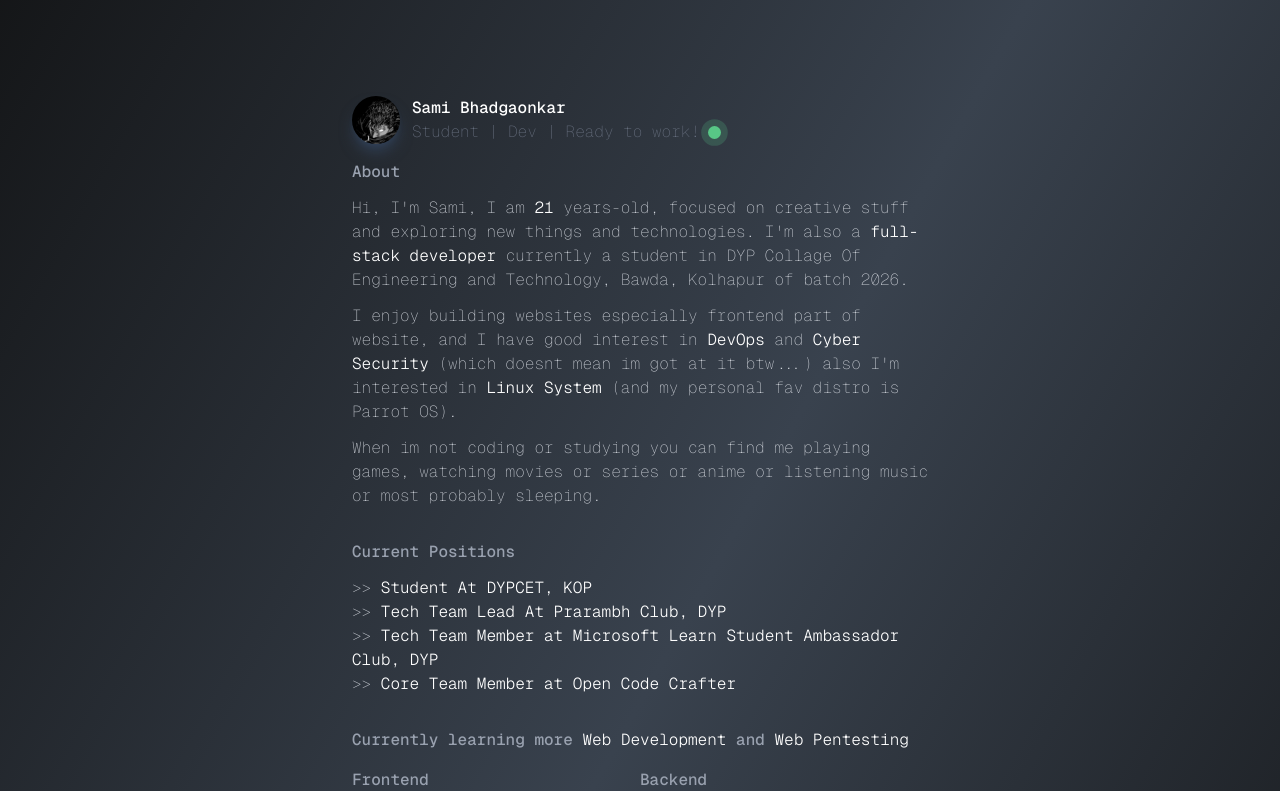
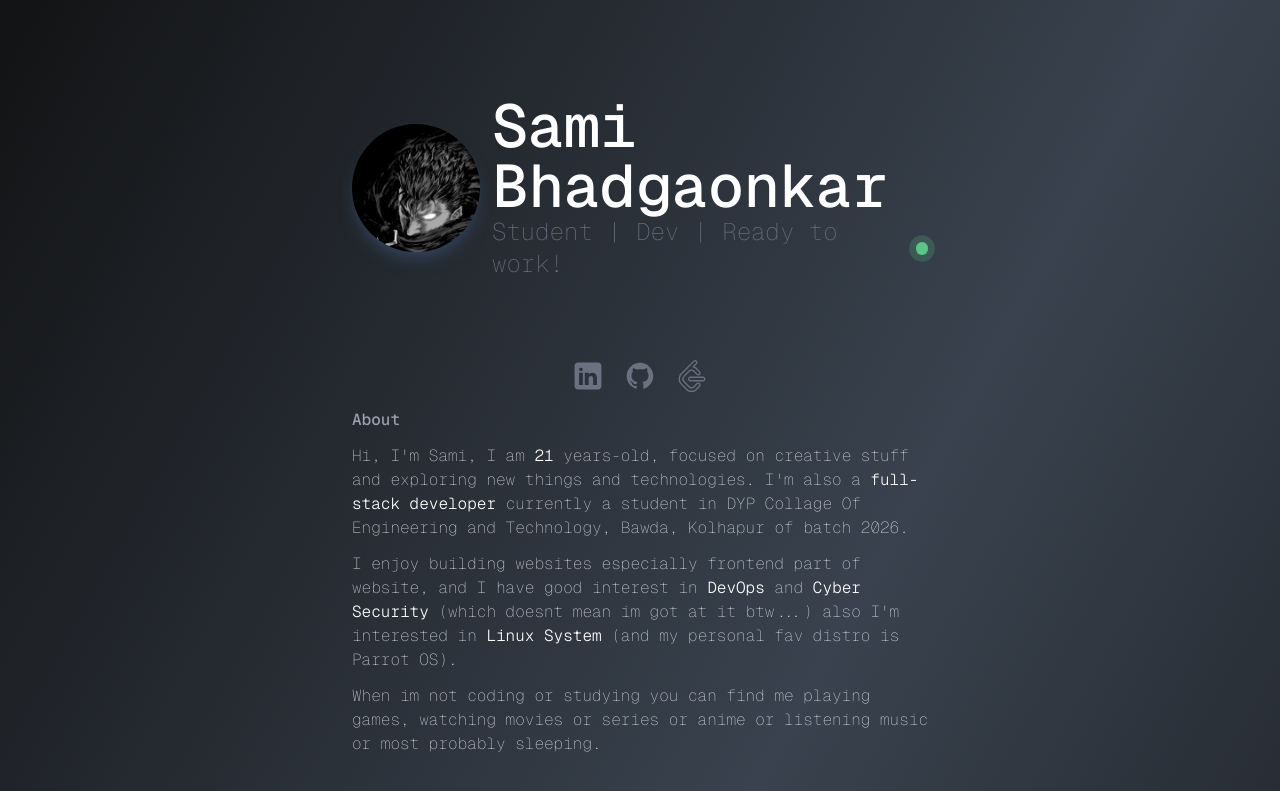
Before and after one commit to Sami3160/portfolio, a React (Vite) app: page / in a window 1280 px wide. Shown: the top 791 px of the page. Built offline with nearby package versions, Linux system fonts and the light colour scheme.

Commit message:
minor changes

```diff
--- a/src/App.jsx
+++ b/src/App.jsx
@@ -4,6 +4,7 @@ import './assets/style.css'
 import * as motion from "motion/react-client";
 import { AnimatePresence } from "motion/react";
 import profile from "./assets/images/logo.png";
+import Socials from "./components/Socials";
 const About = React.lazy(() => import("./components/About"));
 function App() {
   const [showMore, setShowMore] = useState(false);
@@ -15,12 +16,12 @@ function App() {
             src={profile}
             alt=""
             srcset=""
-            className="h-12 w-12 shadow-slate-700 shadow-lg rounded-full"
+            className="h-32 w-32 shadow-slate-700 shadow-lg rounded-full"
           />
           <div className="">
-            <div className="name flex">Sami Bhadgaonkar</div>
+            <div className="name flex text-6xl">Sami Bhadgaonkar</div>
             <div
-              className="name text-gray-500 flex items-center gap-2"
+              className="name text-gray-500 text-2xl flex items-center gap-2"
               style={{ fontFamily: "Geist Thin" }}
             >
               Student | Dev | Ready to work!
@@ -28,6 +29,8 @@ function App() {
             </div>
           </div>
         </div>
+        <Socials />
+
         <About />
         <div className="about flex flex-col mt-4 gap-3">
           <div className="tech grid grid-cols-1 md:grid-cols-2 gap-y-3">
--- /dev/null
+++ b/src/components/Socials.jsx
@@ -0,0 +1,100 @@
+import { link } from "motion/react-m";
+import React, { useEffect } from "react";
+import { useState } from "react";
+export default function Socials() {
+    const [githubDialog, setGithubDialog] = useState(false);
+    const [leetcodeDialog, setLeetcodeDialog] = useState(false);
+    const [linkedinDialog, setLinkedinDialog] = useState(false);
+    const [hoveredPlatform, setHoveredPlatform]=useState(false);
+
+    useEffect(()=>{
+
+    },[githubDialog, leetcodeDialog, linkedinDialog])
+    function dialogProcess(platform){
+
+    }
+  return (
+    <div className="relative">
+
+        <PlatformDialog platform={hoveredPlatform}/>
+      <ul className="flex justify-center mt-20 space-x-5">
+        <li onMouseEnter={()=>setHoveredPlatform("linkedin")} onMouseLeave={()=>setHoveredPlatform("")}>
+          <a
+
+            href="https://www.github.com/sami3160"
+            target="_blank"
+            className="text-gray-500 hover:text-gray-900 cursor-pointer dark:hover:text-white dark:text-gray-400"
+          >
+            <svg
+              xmlns="http://www.w3.org/2000/svg"
+              x="0px"
+              y="0px"
+              className="w-8 h-8"
+              fill="currentColor"
+              viewBox="0 0 50 50"
+            >
+              <path d="M41,4H9C6.24,4,4,6.24,4,9v32c0,2.76,2.24,5,5,5h32c2.76,0,5-2.24,5-5V9C46,6.24,43.76,4,41,4z M17,20v19h-6V20H17z M11,14.47c0-1.4,1.2-2.47,3-2.47s2.93,1.07,3,2.47c0,1.4-1.12,2.53-3,2.53C12.2,17,11,15.87,11,14.47z M39,39h-6c0,0,0-9.26,0-10 c0-2-1-4-3.5-4.04h-0.08C27,24.96,26,27.02,26,29c0,0.91,0,10,0,10h-6V20h6v2.56c0,0,1.93-2.56,5.81-2.56 c3.97,0,7.19,2.73,7.19,8.26V39z"></path>
+            </svg>
+          </a>
+        </li>
+
+        <li onMouseEnter={()=>setHoveredPlatform("github")} onMouseLeave={()=>setHoveredPlatform("")}>
+          <a
+            href="https://www.github.com/sami3160"
+            target="_blank"
+            className="text-gray-500 hover:text-gray-900 cursor-pointer dark:hover:text-white dark:text-gray-400"
+          >
+            <svg
+              aria-hidden="true"
+              viewBox="0 0 24 24"
+              fill="currentColor"
+              className="w-8 h-8"
+            >
+              <path
+                clipRule="evenodd"
+                d="M12 2C6.477 2 2 6.484 2 12.017c0 4.425 2.865 8.18 6.839 9.504.5.092.682-.217.682-.483 0-.237-.008-.868-.013-1.703-2.782.605-3.369-1.343-3.369-1.343-.454-1.158-1.11-1.466-1.11-1.466-.908-.62.069-.608.069-.608 1.003.07 1.531 1.032 1.531 1.032.892 1.53 2.341 1.088 2.91.832.092-.647.35-1.088.636-1.338-2.22-.253-4.555-1.113-4.555-4.951 0-1.093.39-1.988 1.029-2.688-.103-.253-.446-1.272.098-2.65 0 0 .84-.27 2.75 1.026A9.564 9.564 0 0112 6.844c.85.004 1.705.115 2.504.337 1.909-1.296 2.747-1.027 2.747-1.027.546 1.379.202 2.398.1 2.651.64.7 1.028 1.595 1.028 2.688 0 3.848-2.339 4.695-4.566 4.943.359.309.678.92.678 1.855 0 1.338-.012 2.419-.012 2.747 0 .268.18.58.688.482A10.019 10.019 0 0022 12.017C22 6.484 17.522 2 12 2z"
+                fillRule="evenodd"
+              ></path>
+            </svg>
+          </a>
+        </li>
+        <li onMouseEnter={()=>setHoveredPlatform("leetcode")} onMouseLeave={()=>setHoveredPlatform("")}>
+          <a
+            href="https://www.github.com/sami3160"
+            target="_blank"
+            className="text-gray-500 hover:text-gray-900 cursor-pointer dark:hover:text-white dark:text-gray-400"
+          >
+            <svg
+              xmlns="http://www.w3.org/2000/svg"
+              viewBox="0 0 24 24"
+                fill="currentColor"
+              className="w-8 h-8"
+              id="leetcode"
+            >
+              <path d="M20.303 16.047h-9.561c-.936 0-1.697-.803-1.697-1.79s.762-1.79 1.697-1.79h9.561c.936 0 1.697.803 1.697 1.79s-.762 1.79-1.697 1.79zm-9.561-2.58c-.385 0-.697.354-.697.79s.312.79.697.79h9.561c.385 0 .697-.354.697-.79s-.312-.79-.697-.79h-9.561z"></path>
+              <path d="M11.618 24c-1.604 0-2.977-.533-3.97-1.541L3.55 18.278C2.551 17.262 2 15.819 2 14.215c0-1.578.551-3.008 1.552-4.025L13.071.509c.66-.67 1.829-.652 2.506.036.694.706.71 1.839.034 2.524l-1.762 1.816a5.25 5.25 0 0 1 1.739 1.159l2.463 2.53c.672.684.655 1.815-.039 2.521a1.79 1.79 0 0 1-1.284.545c-.464 0-.896-.181-1.219-.509l-2.536-2.492c-.321-.327-.779-.49-1.367-.49-.606 0-1.069.157-1.375.469l-4.067 4.194c-.342.349-.521.831-.521 1.4 0 .577.189 1.101.519 1.436l4.083 4.182c.315.321.774.484 1.362.484s1.045-.163 1.36-.484l2.549-2.505a1.687 1.687 0 0 1 1.209-.503h.002c.483 0 .939.194 1.286.546.693.705.71 1.837.036 2.522l-2.457 2.525C14.586 23.438 13.176 24 11.618 24zM14.29 1a.703.703 0 0 0-.507.21l-9.519 9.681C3.449 11.72 3 12.9 3 14.215c0 1.341.449 2.535 1.265 3.363l.001.001 4.097 4.18C9.162 22.57 10.288 23 11.618 23c1.288 0 2.444-.455 3.258-1.282l2.457-2.525c.295-.301.279-.804-.034-1.122a.801.801 0 0 0-.573-.247h-.001a.703.703 0 0 0-.502.209l-2.549 2.505c-.497.507-1.214.778-2.068.778s-1.572-.271-2.076-.784L5.446 16.35c-.519-.527-.805-1.286-.805-2.136 0-.824.286-1.57.806-2.099l4.067-4.194c.503-.512 1.206-.771 2.091-.771.854 0 1.571.271 2.074.783l2.536 2.492a.705.705 0 0 0 .512.216.798.798 0 0 0 .571-.246c.313-.319.33-.822.037-1.121l-2.461-2.528a4.238 4.238 0 0 0-2.028-1.137c-.175-.041-.331-.176-.382-.349s-.021-.363.104-.492l2.325-2.398c.298-.302.282-.805-.031-1.124A.799.799 0 0 0 14.29 1z"></path>
+            </svg>
+          </a>
+        </li>
+      </ul>
+    </div>
+  );
+}
+const PlatformDialog=({platform})=>{
+    const styleMap={
+        "linkedin":"justify-start",
+        "github":"justify-center",
+        "leetcode":"justify-end",
+    }
+      const dialogsList={
+        github:["I see you are interested in GitHub!", "Ahh, Man of Culture I see", "Well recently its dry mostly", "Thats nothing less than a deseart","WARNING: If you fear Js, leave now"],
+        leetcode:["Nahh, its not that impressive...", "Im not the DSA guy to begin with", "Really wanna see that??", "WAIT WAIT WAIT WAIT WAIT, NO NO NO NO NO!!", "Could have visited github over this"],
+        linkedin:["Hmm LinkedIn, classic!", "Lots of info there...", "Its boring", "Nothing much to flex there", "Wanna connect?..","Btw i use it for depression doses only", "Accept disoppointment before you go there" ]
+    }
+    if(!platform)return
+    return <div className={`w-full absolute h-10 -top-11 left-0 flex  ${styleMap[platform || "github"]} `}>
+        <div className={`bg-gray-200 text-black py-1 px-3 rounded-lg w-fit h-fit opacity-55`}>
+    {dialogsList[platform][Math.floor(Math.random()*dialogsList[platform].length)]}
+        </div>
+    </div>
+}
```
